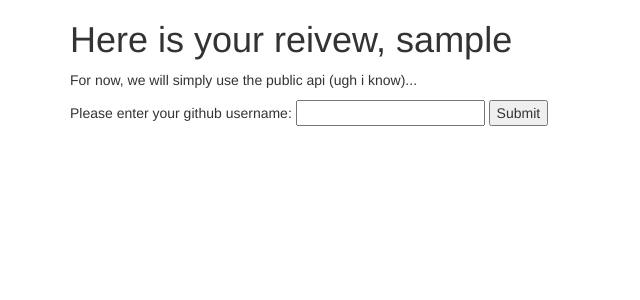
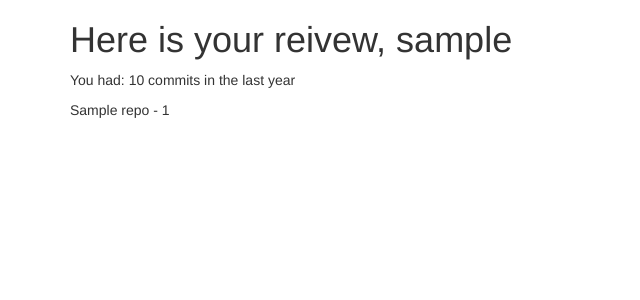
Before and after one commit to dwj300/year_in_review, a Flask app: template templates/review.html in a window 1280 px wide. Shown: the top 300 px of the page, without its empty margins (0-640 px from the left). Run offline with Flask 2, Linux system fonts and the light colour scheme; the template is opened without the code that fills it: most values are stand-ins (such as "Sample title", 1, 10 or a date in 2020); some libraries are stand-ins or nearby versions.

Commit message:
Got num commits working. Pretty slow locally, hopefully that is just due to shitty latency @ home

```diff
--- a/server.py
+++ b/server.py
@@ -1,8 +1,14 @@
 from flask import Flask, flash, render_template, request, redirect, url_for
 from flask import session
 from flask.ext.github import GitHub, GitHubError
+from github import Github
+from datetime import datetime
+from collections import namedtuple
+# ToDo: Before going public make sure to make these environemnt variables...
+# ToDo: cleanup before posting on HackerNews and becoming famous
+# ToDo: make it look like legit.
+# ToDo: DO NOT FORGET GOOGLE HIT COUNTER
 
-# ToDo: Before going public make sure to make these environemnt variables...
 app = Flask(__name__)
 app.config['GITHUB_CLIENT_ID'] = '2be5054af9310faa5019'
 app.config['GITHUB_CLIENT_SECRET'] = 'e6cee1a10872488d875f9408432be467cb40ea22'
@@ -21,7 +27,7 @@ def index():
 
 @app.route('/login')
 def login():
-    return github.authorize(scope="repo:status")
+    return github.authorize(scope="repo")
 
 
 @app.route('/logout')
@@ -74,8 +80,42 @@ def token_getter():
 
 @app.route('/review')
 def review():
-    return session['user']
-    # return render_template('review.html', username=session['username'], name=session['name'], user=)
+    # ToDo: deal with private!
+    # ToDo: also filter by org or nah
+    # maybe move to new method, or even class
+    private = True
+    """print(session['user'].keys())
+    user = session['user']"""
+    token = session['token']
+    # repos_url = user['repos_url']
+    # print(repos_url)
+    print(token)
+    start = datetime(2015, 1, 1)  # make global?
+    # repos = github.get('user/repos', params={'type': 'all', 'access_token': token})
+    # print(len(repos))
+    gh = Github(token)
+    user = gh.get_user()
+    repos = user.get_repos()
+    my_repos = []
+    for repo in repos:
+        my_repo = namedtuple('Repo', ['name', 'num_commits'])
+        print(repo.name)
+        my_repo.name = repo.name
+        commits = repo.get_commits(author=user, since=start)
+        my_commits = []
+        for commit in commits:
+            my_commits.append(commit)
+        print(len(my_commits))
+        my_repo.num_commits = len(my_commits)
+        if my_repo.num_commits > 0:
+            my_repos.append(my_repo)
+    my_repos.sort(key=lambda x: x.num_commits, reverse=True)
+    total = sum(r.num_commits for r in my_repos)
+    return render_template('review.html',
+                           username=session['username'],
+                           name=session['name'],
+                           repos=my_repos,
+                           total=total)
 
 if __name__ == '__main__':
     app.run(debug=True)
--- a/templates/review.html
+++ b/templates/review.html
@@ -12,11 +12,10 @@
   <body>
     <div class="container">
       <h1>Here is your reivew, {{ username }}</h1>
-      <p>For now, we will simply use the public api (ugh i know)...</p>
-      <form method="get" action="dowork">
-        Please enter your github username: <input type="text" name="username" id="username">
-        <input type="submit">
-     </form>
+      <p>You had: {{ total }} commits in the last year</p>
+      {% for repo in repos %}
+      <p>{{ repo.name }} - {{ repo.num_commits }}</p>
+      {% endfor %}
     </div>
   </body>
 </html>
```
Also changed, not shown: 1 other file.
